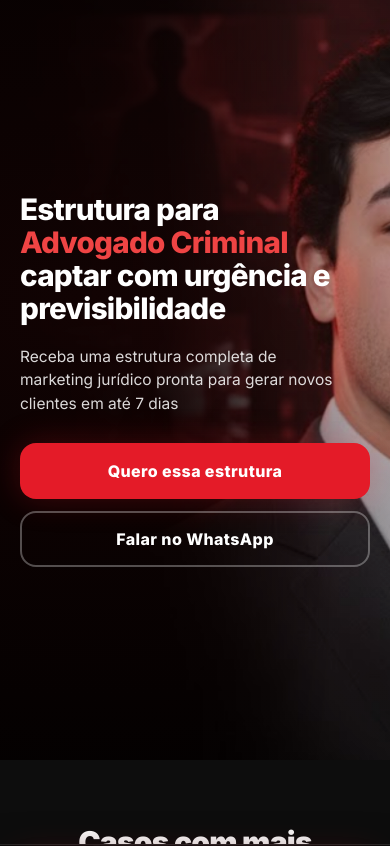
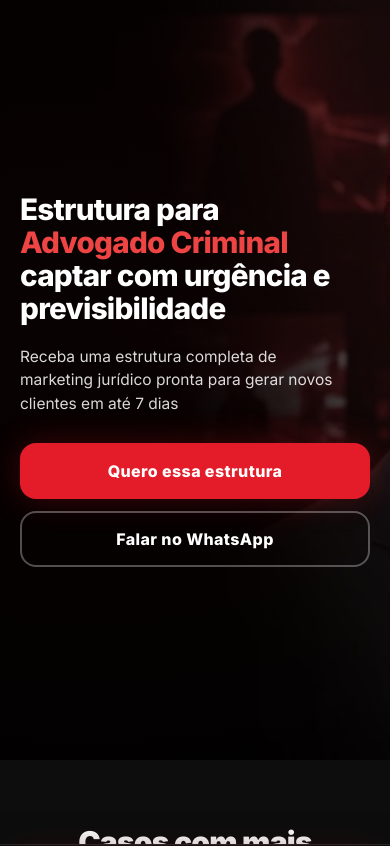
Before and after one commit to thiagomkvl/criminal-elite-landing, a React (Vite) app: page / in a window 390 px wide. Shown: the top 846 px of the page. Built offline with nearby package versions, Linux system fonts and the light colour scheme; the HTML template or start-up script is replaced by a standard one.

Commit message:
Update Hero.tsx

```diff
--- a/src/components/Hero.tsx
+++ b/src/components/Hero.tsx
@@ -11,9 +11,9 @@ const Hero = () => {
           alt="Criminal Elite"
           className={`
             w-full h-full object-cover
-            /* MOBILE: traz o rosto para a área do texto */
-            object-[68%_38%]
-            /* DESKTOP (mantido exatamente como aprovado) */
+            /* MOBILE: centraliza o rosto e traz mais à esquerda */
+            object-[58%_38%]
+            /* DESKTOP: mantém o enquadramento aprovado */
             md:object-[70%_center] lg:object-[72%_center]
             opacity-95 [backface-visibility:hidden] [transform:translateZ(0)]
           `}
@@ -22,15 +22,15 @@ const Hero = () => {
       </div>
 
       {/* OVERLAYS */}
-      {/* Gradiente lateral (mantém legibilidade e NÃO muda no desktop) */}
+      {/* Gradiente lateral para contraste do texto (inalterado) */}
       <div className="absolute inset-y-0 left-0 w-[85%] xs:w-[78%] sm:w-[66%] md:w-[60%] lg:w-[58%] bg-gradient-to-r from-black via-black/85 to-transparent pointer-events-none" />
 
-      {/* Radial discreto (mantido) */}
+      {/* Radial discreto no fundo (mantido) */}
       <div className="absolute inset-0 bg-[radial-gradient(900px_600px_at_22%_40%,rgba(220,38,38,0.08),transparent)] pointer-events-none" />
 
-      {/* MOBILE-ONLY: sombra global para leitura sobre a foto */}
-      <div className="absolute inset-0 bg-black/48 md:hidden pointer-events-none" />
-      {/* se quiser mais/menos sombra: troque /48 por /40, /55 etc. */}
+      {/* MOBILE: sombra suave para leitura sobre a foto */}
+      <div className="absolute inset-0 bg-black/45 md:hidden pointer-events-none" />
+      {/* ↑ ajuste /45 → /40 ou /55 se quiser mais ou menos escuro */}
 
       {/* CONTEÚDO */}
       <div className="relative z-10 w-full h-full grid">
@@ -43,7 +43,7 @@ const Hero = () => {
             text-left text-white space-y-5
           "
         >
-          {/* TÍTULO com quebras controladas APENAS no mobile */}
+          {/* TÍTULO */}
           <h1
             className="
               text-[1.85rem] leading-[1.12]
@@ -53,25 +53,31 @@ const Hero = () => {
               max-w-[26rem] sm:max-w-none
             "
           >
-            {/* MOBILE (força linhas boas) */}
+            {/* MOBILE: quebras controladas */}
             <span className="sm:hidden">
-              Estrutura para <span className="text-red-500 whitespace-nowrap">Advogado Criminal</span>
+              Estrutura para{" "}
+              <span className="text-red-500 whitespace-nowrap">
+                Advogado Criminal
+              </span>
               <br />
               captar com urgência e
               <br />
               previsibilidade
             </span>
 
-            {/* DESKTOP (mantém exatamente como estava) */}
+            {/* DESKTOP: sem alterações */}
             <span className="hidden sm:inline">
               Estrutura para{" "}
-              <span className="text-red-500 whitespace-nowrap">Advogado Criminal</span>{" "}
+              <span className="text-red-500 whitespace-nowrap">
+                Advogado Criminal
+              </span>{" "}
               captar com urgência e previsibilidade
             </span>
           </h1>
 
           <p className="text-[0.97rem] sm:text-base md:text-lg text-white/85 max-w-[92%]">
-            Receba uma estrutura completa de marketing jurídico pronta para gerar novos clientes em até 7 dias
+            Receba uma estrutura completa de marketing jurídico pronta para gerar
+            novos clientes em até 7 dias
           </p>
 
           <div className="pt-2 flex flex-col sm:flex-row gap-3 sm:gap-4">
```
